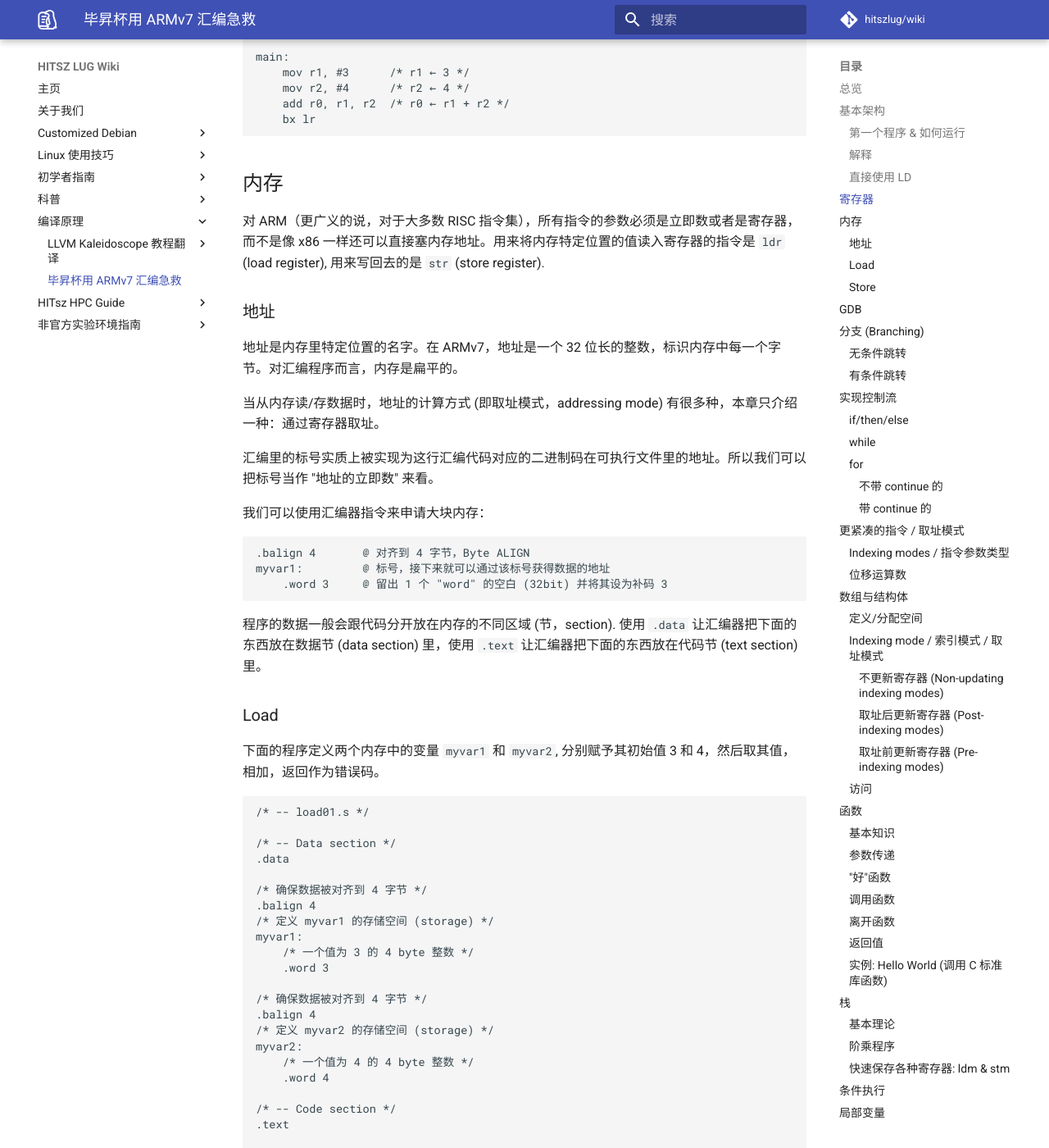
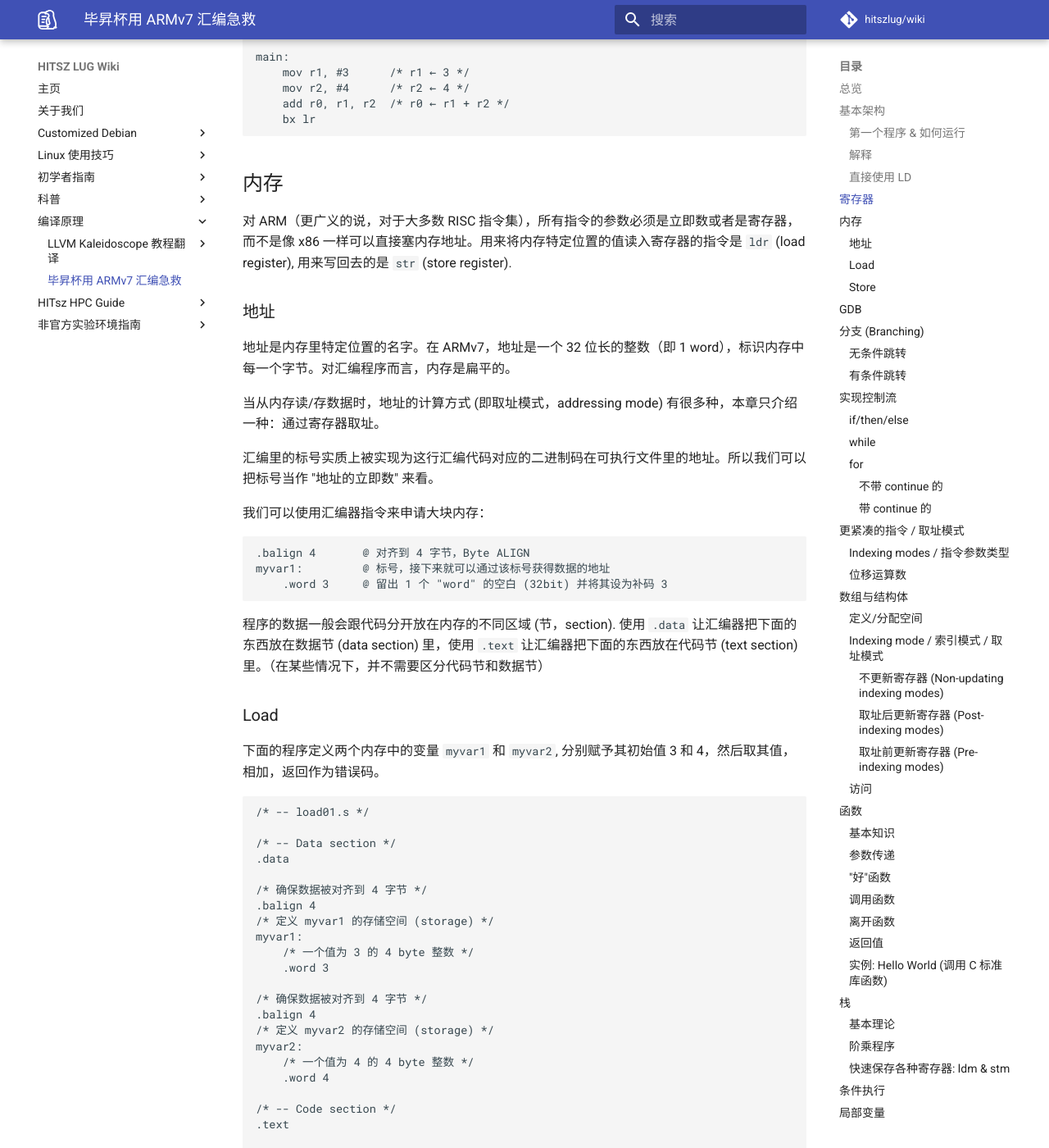
Before and after one commit to hitszosa/wiki, an MkDocs documentation site: the page built from docs/bisheng/armv7-basic.md, in a window 1280 px wide and 1400 px high, scrolled down 2987 px. Shown: the whole window at 82% size. Built offline with MkDocs 1.6.1 and Material for MkDocs 9.7.7, drawn with Linux system fonts in a browser that asks for light colours; comment, search, counter and statistics services are not loaded; some of the changed text lies outside the part shown.

Commit message:
feat & fix: multiple

````diff
--- a/docs/bisheng/armv7-basic.md
+++ b/docs/bisheng/armv7-basic.md
@@ -135,11 +135,11 @@ main:
 
 ## 内存
 
-对 ARM（更广义的说，对于大多数 RISC 指令集），所有指令的参数必须是立即数或者是寄存器，而不是像 x86 一样还可以直接塞内存地址。用来将内存特定位置的值读入寄存器的指令是 `ldr` (load register), 用来写回去的是 `str` (store register).
+对 ARM（更广义的说，对于大多数 RISC 指令集），所有指令的参数必须是立即数或者是寄存器，而不是像 x86 一样可以直接塞内存地址。用来将内存特定位置的值读入寄存器的指令是 `ldr` (load register), 用来写回去的是 `str` (store register).
 
 ### 地址
 
-地址是内存里特定位置的名字。在 ARMv7，地址是一个 32 位长的整数，标识内存中每一个字节。对汇编程序而言，内存是扁平的。
+地址是内存里特定位置的名字。在 ARMv7，地址是一个 32 位长的整数（即 1 word），标识内存中每一个字节。对汇编程序而言，内存是扁平的。
 
 当从内存读/存数据时，地址的计算方式 (即取址模式，addressing mode) 有很多种，本章只介绍一种：通过寄存器取址。
 
@@ -153,7 +153,7 @@ myvar1:         @ 标号，接下来就可以通过该标号获得数据的地
     .word 3     @ 留出 1 个 "word" 的空白 (32bit) 并将其设为补码 3
 ```
 
-程序的数据一般会跟代码分开放在内存的不同区域 (节，section). 使用 `.data` 让汇编器把下面的东西放在数据节 (data section) 里，使用 `.text` 让汇编器把下面的东西放在代码节 (text section) 里。
+程序的数据一般会跟代码分开放在内存的不同区域 (节，section). 使用 `.data` 让汇编器把下面的东西放在数据节 (data section) 里，使用 `.text` 让汇编器把下面的东西放在代码节 (text section) 里。（在某些情况下，并不需要区分代码节和数据节）
 
 ### Load
 
@@ -204,7 +204,7 @@ addr_of_myvar2 : .word myvar2
 
 上面的 "地址" 打了引号：因为重定位 (relocation) 的缘故，它并不是一个真的地址，而是一个待填的 "坑"; 这个坑将会在链接时被链接器补上。
 
-要把寄存器里的值当做地址传给 ldr，我们只要用中括号把它括起来就可以了。
+要把寄存器里的值当做地址传给 `ldr` 指令，我们只要用中括号把它括起来就可以了。（中括号即为 “取地址” 操作）
 
 但是这样子很烦人，所以汇编器可以帮我们自动处理不同节的重定位：我们不需要像上面一样补上最后两行然后跳两次 -- 我们可以直接使用 `=<标号>` 的形式来得到不同节里的标号值。具体使用可见下节
 
@@ -232,12 +232,12 @@ myvar2:
 .balign 4
 .global main
 main:
-+    ldr r1, =myvar1        /* r1 ← &myvar1 */
++   ldr r1, =myvar1        /* r1 ← &myvar1 */
     mov r3, #3             /* r3 ← 3 */
-+    str r3, [r1]           /* *r1 ← r3 */
-+    ldr r2, =myvar2        /* r2 ← &myvar2 */
++   str r3, [r1]           /* *r1 ← r3 */
++   ldr r2, =myvar2        /* r2 ← &myvar2 */
     mov r3, #4             /* r3 ← 4 */
-+    str r3, [r2]           /*  *r2 ← r3 */
++   str r3, [r2]           /*  *r2 ← r3 */
 
     /* 跟之前一样 */
     ldr r1, =myvar2        /* r1 ← &myvar1 */
@@ -379,7 +379,7 @@ Continuing.
 
 ARMv7 指令集定长，32bit.
 
-改变 pc 的值的过程称为分支 (Branching). 中文一般也叫跳转，虽然跳转对应的英文应该是 jump.
+改变 `pc` 的值的过程称为分支 (Branching). 中文一般也叫跳转，虽然跳转对应的英文应该是 jump.（事实上，分支和跳转背后的设计思想有别）
 
 ### 无条件跳转
 
@@ -522,7 +522,7 @@ step:
 
 指令的语法可以总结如下：
 
-```
+```assembly
 instruction Rdest, Rsource1, source2
 ```
 
````
Also changed, not shown: other parts of docs/bisheng/armv7-basic.md (+5 -5 lines).
